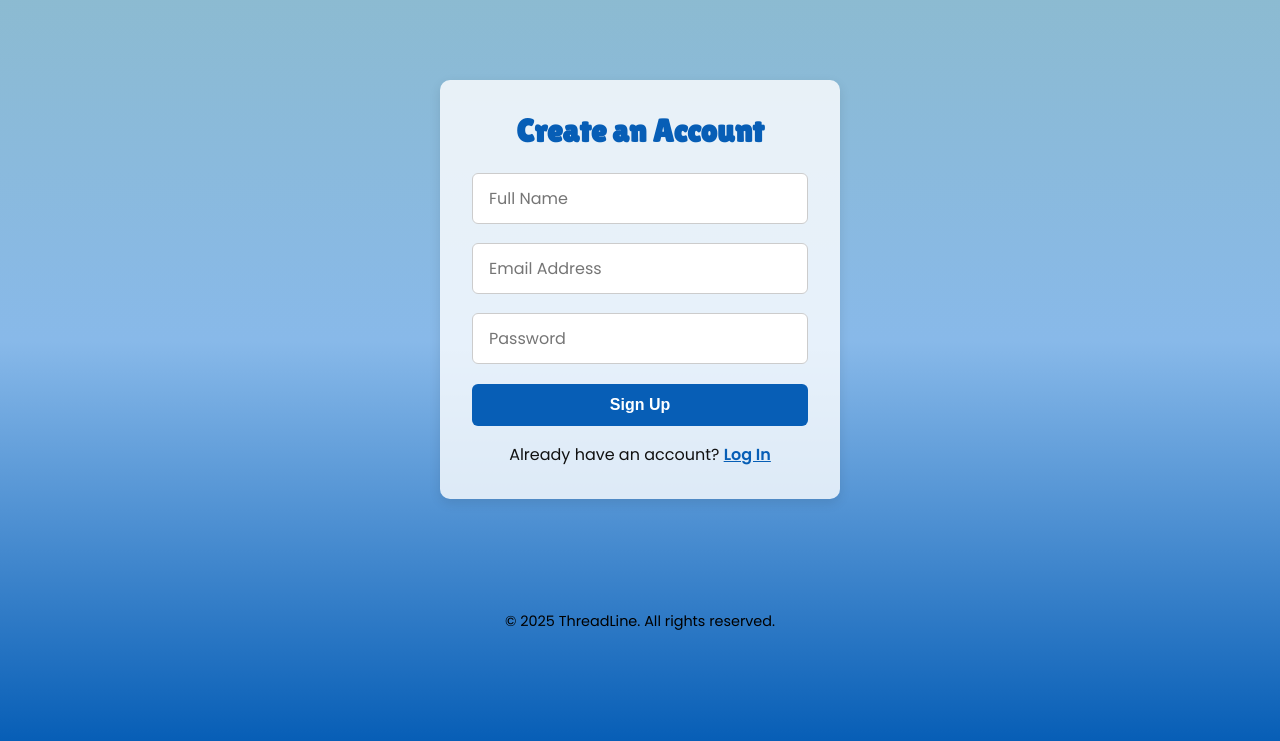
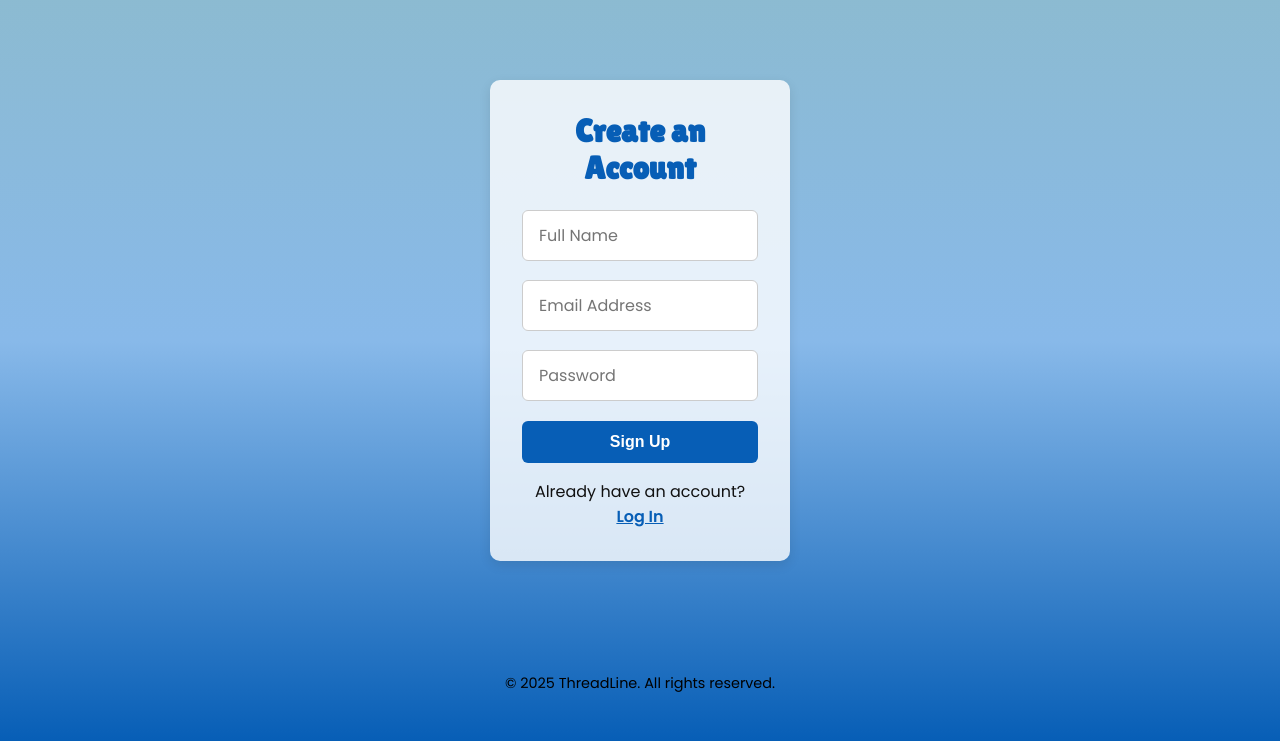
Before and after one commit to mattostin/Capstone-ThreadLine-2025, a PHP site: page /signup.html in a window 1280 px wide. Shown: the part 59-800 px from the top of the page. Run offline with PHP 8.4, Linux system fonts and the light colour scheme.

Commit message:
minor sign up change

```diff
--- a/style.css
+++ b/style.css
@@ -149,9 +149,9 @@ footer {
   margin-top: 10px;
 }
 
-/* SIGNUP PAGE STYLING */
+/* the style for the signup page */
 .signup-container {
-  max-width: 400px;
+  max-width: 300px;
   margin: 5rem auto;
   padding: 2rem;
   background-color: #ffffffcc;
@@ -204,7 +204,7 @@ html, body {
 
 
 html {
-  overflow-y: scroll; /* ✅ Forces scrollbar space on all pages */
+  overflow-y: scroll; /* putting scroll bar on all pages so it doesn't shift each page*/
 }
 
 body {
```
